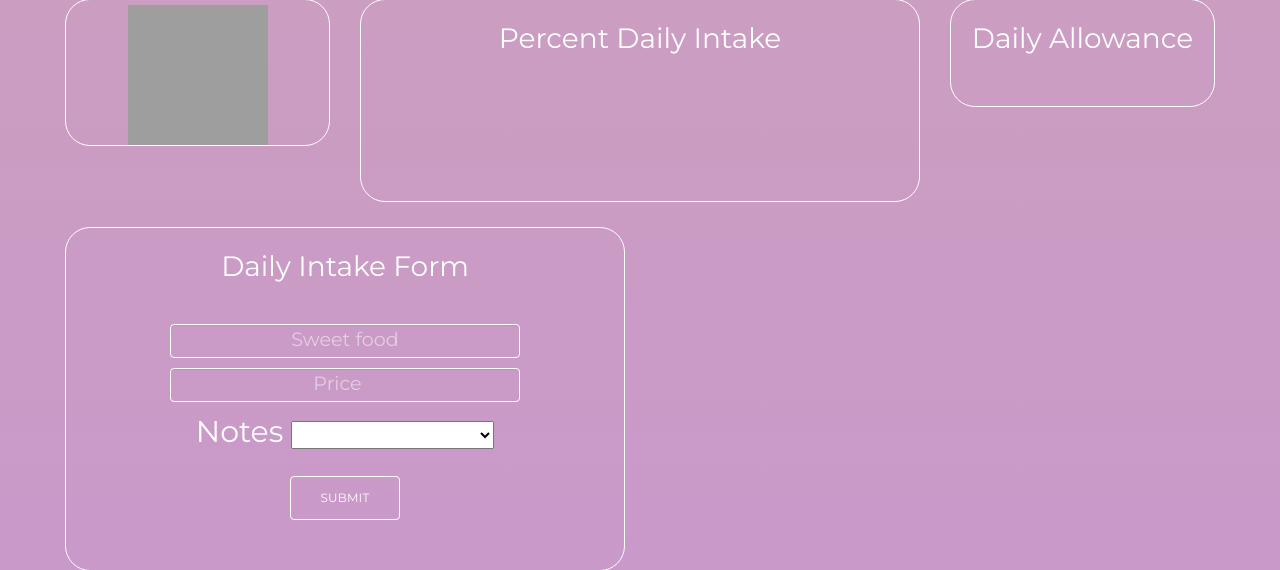
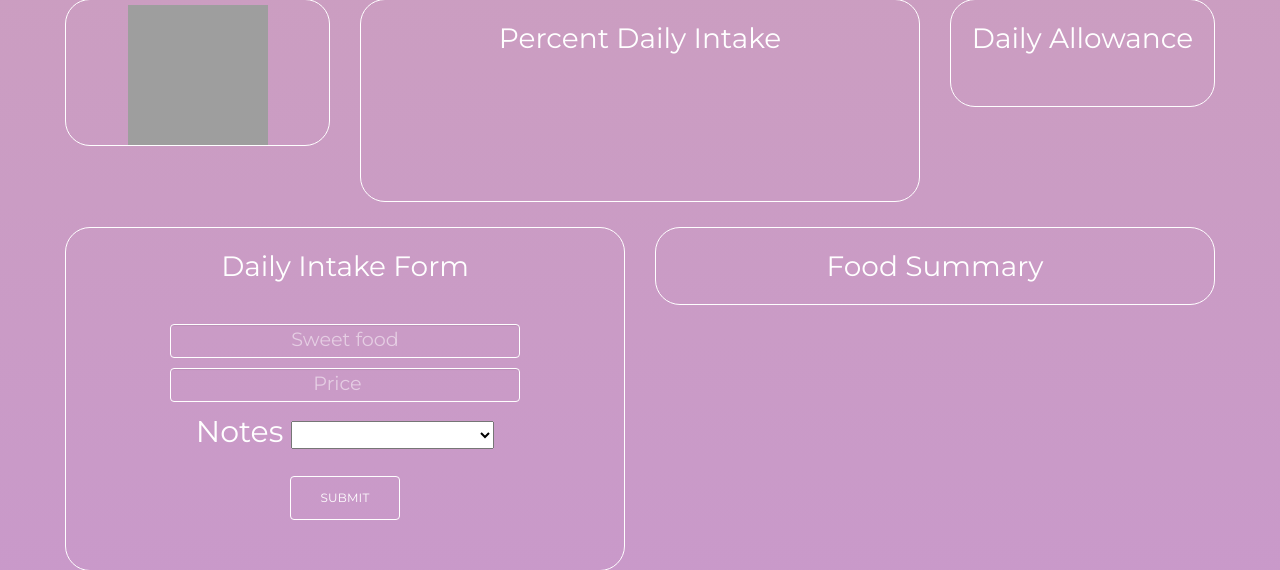
Before and after one commit to isemona/Project-SugarCoins, a Flask app: template templates/user_dashboard.html in a window 1280 px wide. Shown: the part 201-771 px from the top of the page. Run offline with Flask 2, Linux system fonts and the light colour scheme; the template is opened without the code that fills it, so the values that code supplies are empty; some libraries are stand-ins or nearby versions; grey boxes are pictures that could not be loaded.

Commit message:
Added food summary back to user dashboard

```diff
--- a/templates/user_dashboard.html
+++ b/templates/user_dashboard.html
@@ -30,7 +30,7 @@
                 <li>
                     <form action="/trends/{{ user_id }}" method="GET">
                         <input type="submit" value="Trends" class="btn">
-                            {#                            <span class="entypo-chart-bar"></span>#}
+                        {# <span class="entypo-chart-bar"></span>#}
                     </form>
                 </li>
                 <li>
@@ -86,6 +86,8 @@
                                 options: options
                             })
                         });
+
+
             </script>
         </div>
     </section>
@@ -135,13 +137,24 @@
                 </div>
             </form>
         </div>
+    </section>
 
+
+<!--List of sugary foods-->
+    <section class="col-xs-12 col-sm-12 col-md-6 col-lg-6 right">
+        <div class="white-container">
+            <p>Food Summary</p>
+            <ul align="center">
+                {% for food in foods %}
+                <p>{{ food }}</p>
+                {% endfor %}
+            </ul>
+        </div>
     </section>
 </div>
 
 <script src="http://code.jquery.com/jquery.js"></script>
 <script src="http://maxcdn.bootstrapcdn.com/bootstrap/3.3.4/js/bootstrap.min.js"></script>
-
 
 <!--React -->
 <script src="https://unpkg.com/react@16/umd/react.development.js" crossorigin></script>
--- a/templates/user_profile.html
+++ b/templates/user_profile.html
@@ -29,7 +29,6 @@
                     <li>
                         <form action="/trends/{{ user_id }}" method="GET">
                             <input type="submit" value="Trends" class="btn">
-                            {#                            <span class="entypo-chart-bar"></span>#}
                         </form>
                     </li>
                     <li>
```
Lines whose indentation alone changed are shown as unchanged.
